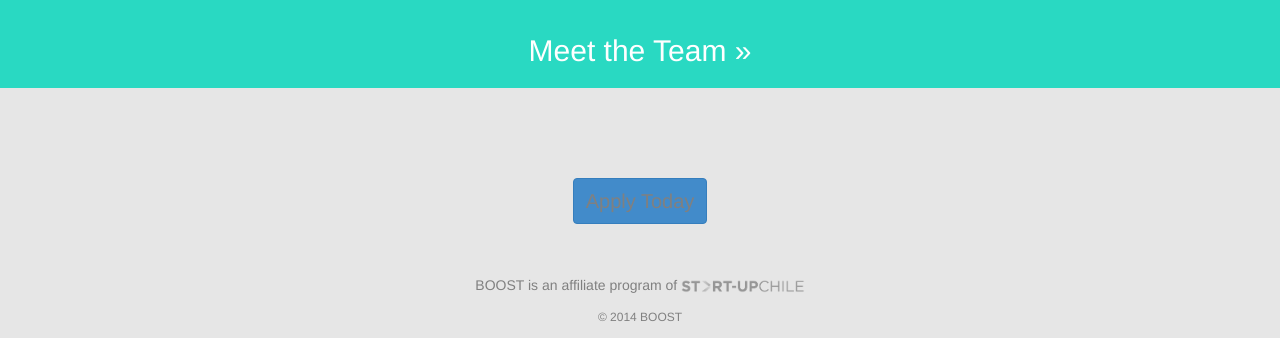
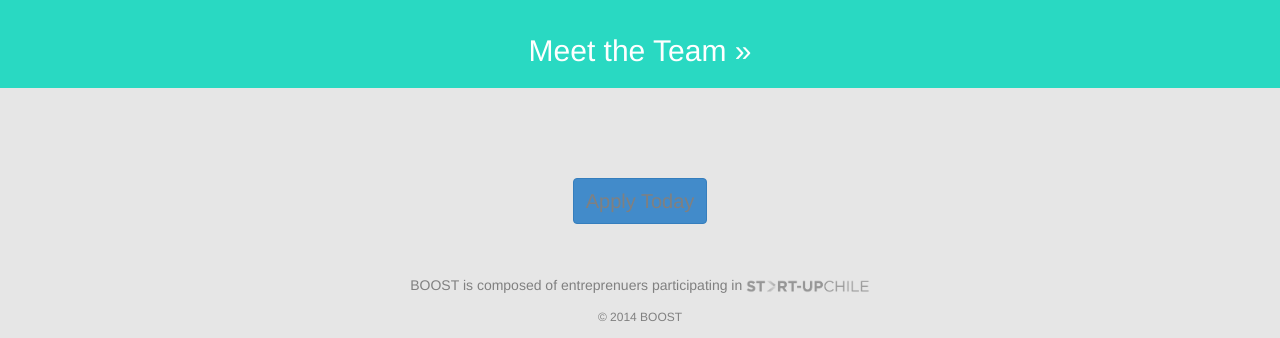
Before and after one commit to gavkearney/SUP_Accelerator, a PHP site: page / in a window 1280 px wide. Shown: the part 2093-2431 px from the top of the page. Run offline with PHP 8.4, Linux system fonts and the light colour scheme.

Commit message:
wording change

```diff
--- a/index.php
+++ b/index.php
@@ -189,7 +189,7 @@
 
 						</div>
 						<div class="col-sm-12" style="padding-top:50px;">
-							<p style="color:#808080;">BOOST is an affiliate program of <img src="img/sup_2_bw.png" style="height:14px;"></p>
+							<p style="color:#808080;">BOOST is composed of entreprenuers participating in <img src="img/sup_2_bw.png" style="height:14px;"></p>
 							<p class="copyright">&copy; 2014 BOOST</p>
 						</div>
 
--- a/team.php
+++ b/team.php
@@ -101,7 +101,7 @@ Soon launching in Chile! Stay Tuned ;)
 							<div class="col-md-4 col-sm-6 blog-masonry-item development">
 								<div class="item-inner quote-post">
 									<div class="post-title">
-										<h1>BOOST is an affiliate program of</h1>
+										<h1>BOOST is composed of entreprenuers participating in</h1>
 										<img alt="SUP" src="img/sup_2.png" style="width:100%">
 
 									</div>
```
